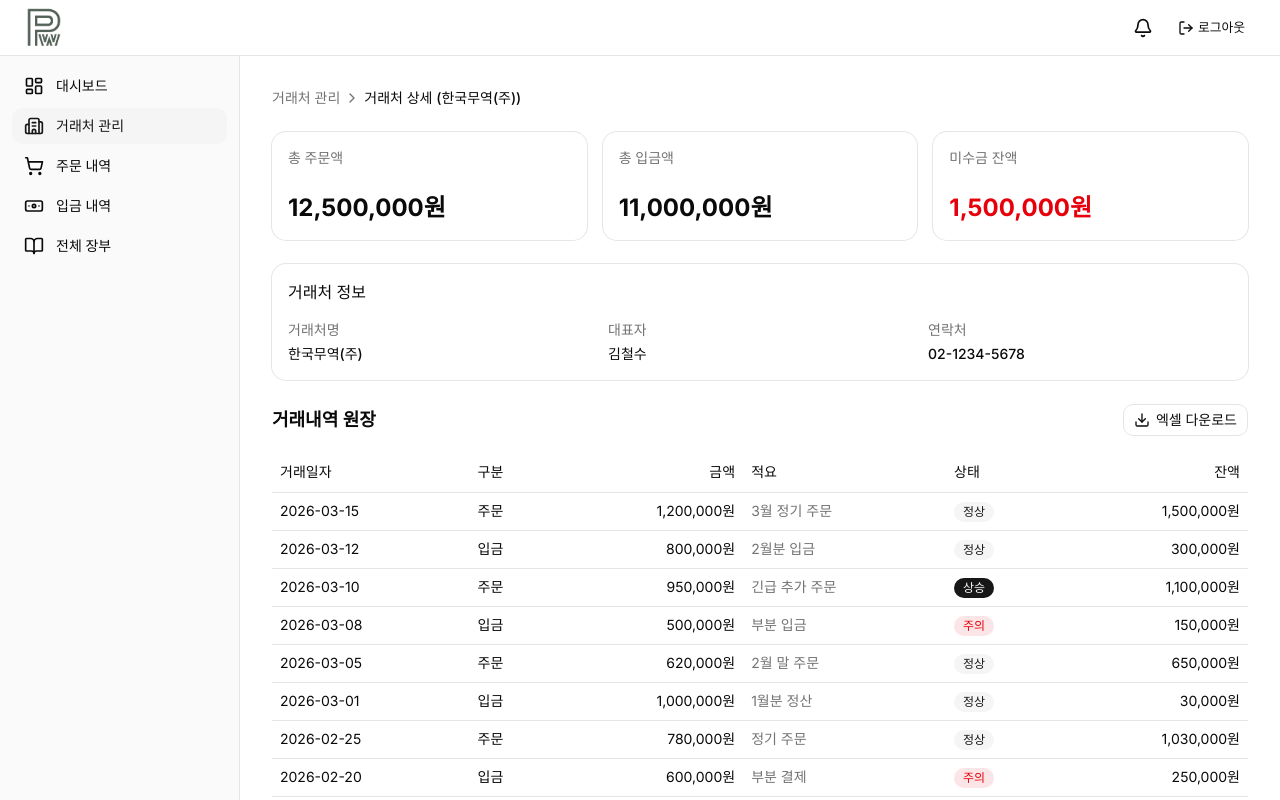
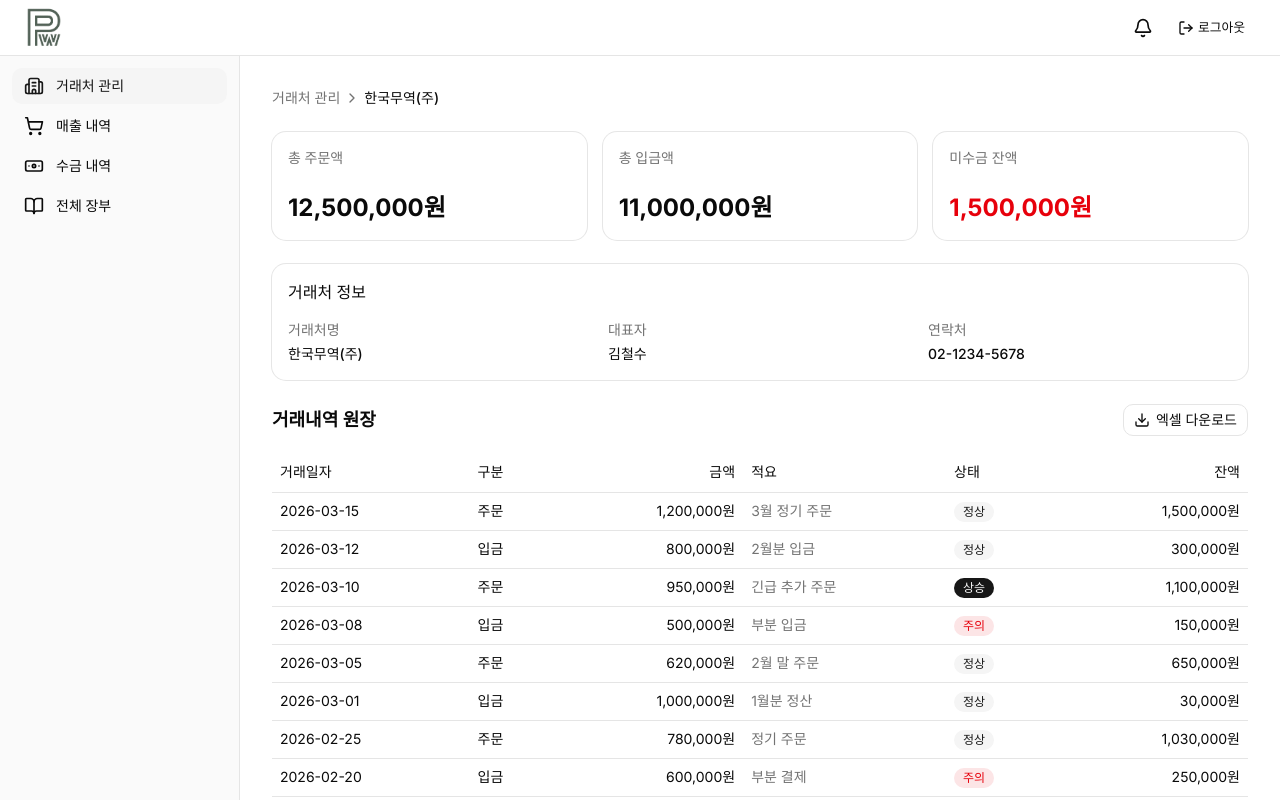
Before and after one commit to sujeong-dev/pw-erp, a Next.js app: page /dashboard/clients/1 in a window 1280 px wide. Shown: the top 800 px of the page. Built offline with nearby package versions, Linux system fonts and the light colour scheme.

Commit message:
fix: dashboard root 페이지 제거

```diff
--- a/app/dashboard/clients/[id]/page.tsx
+++ b/app/dashboard/clients/[id]/page.tsx
@@ -1,5 +1,6 @@
 import { ClientDetailPage } from "@/src/pages/clients/ui";
 
-export default function Page({ params }: { params: { id: string } }) {
-  return <ClientDetailPage id={params.id} />;
+export default async function Page({ params }: { params: { id: string } }) {
+   const { id } = await params;
+  return <ClientDetailPage id={id} />;
 }
--- a/src/pages/clients/ui/ClientDetailPage.tsx
+++ b/src/pages/clients/ui/ClientDetailPage.tsx
@@ -92,7 +92,7 @@ export function ClientDetailPage({ id }: { id: string }) {
           거래처 관리
         </Link>
         <ChevronRight className="size-4" />
-        <span className="text-foreground font-medium">거래처 상세 ({client.name})</span>
+        <span className="text-foreground font-medium">{client.name}</span>
       </nav>
 
       {/* Summary Cards */}
@@ -147,6 +147,7 @@ export function ClientDetailPage({ id }: { id: string }) {
       </Card>
 
       {/* Transaction Ledger */}
+      {/* 거래일자, 구분 필터 */}
       <div className="flex flex-col gap-4">
         <div className="flex items-center justify-between">
           <h2 className="text-lg font-semibold">거래내역 원장</h2>
--- a/src/shared/config/routes.ts
+++ b/src/shared/config/routes.ts
@@ -1,11 +1,11 @@
 export const ROUTES = {
-  login: "/login",
+  login: '/login',
   dashboard: {
-    root: "/dashboard",
-    clients: "/dashboard/clients",
+    root: '/dashboard/clients',
+    clients: '/dashboard/clients',
     clientDetail: (id: string | number) => `/dashboard/clients/${id}`,
-    orders: "/dashboard/orders",
-    payments: "/dashboard/payments",
-    ledger: "/dashboard/ledger",
+    orders: '/dashboard/orders',
+    payments: '/dashboard/payments',
+    ledger: '/dashboard/ledger',
   },
 } as const;
--- a/src/widgets/dashboard-nav/ui/DashboardNav.tsx
+++ b/src/widgets/dashboard-nav/ui/DashboardNav.tsx
@@ -3,7 +3,6 @@
 import Link from "next/link";
 import { usePathname } from "next/navigation";
 import {
-  LayoutDashboard,
   Building2,
   ShoppingCart,
   Banknote,
@@ -13,10 +12,9 @@ import { cn } from "@/lib/utils";
 import { ROUTES } from "@/src/shared/config";
 
 const navItems = [
-  { label: "대시보드", href: ROUTES.dashboard.root, icon: LayoutDashboard, exact: true },
   { label: "거래처 관리", href: ROUTES.dashboard.clients, icon: Building2, exact: false },
-  { label: "주문 내역", href: ROUTES.dashboard.orders, icon: ShoppingCart, exact: false },
-  { label: "입금 내역", href: ROUTES.dashboard.payments, icon: Banknote, exact: false },
+  { label: "매출 내역", href: ROUTES.dashboard.orders, icon: ShoppingCart, exact: false },
+  { label: "수금 내역", href: ROUTES.dashboard.payments, icon: Banknote, exact: false },
   { label: "전체 장부", href: ROUTES.dashboard.ledger, icon: BookOpen, exact: false },
 ];
 
```
